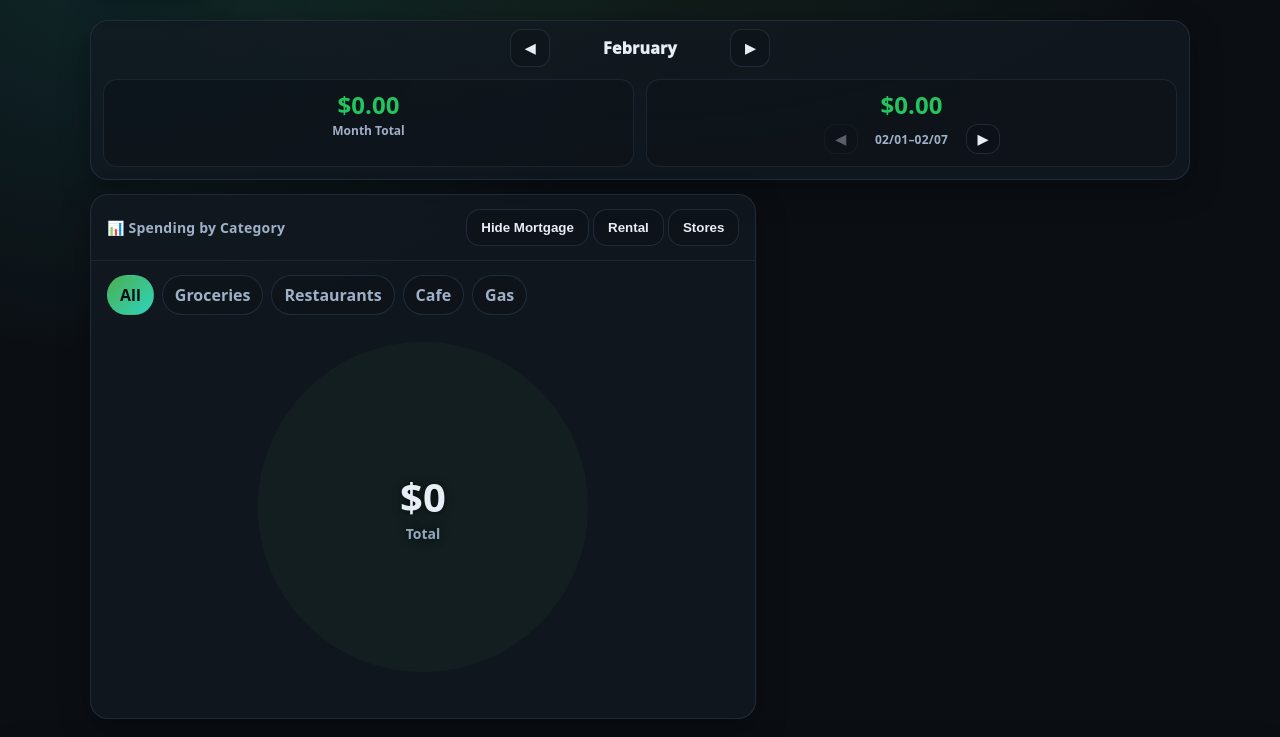
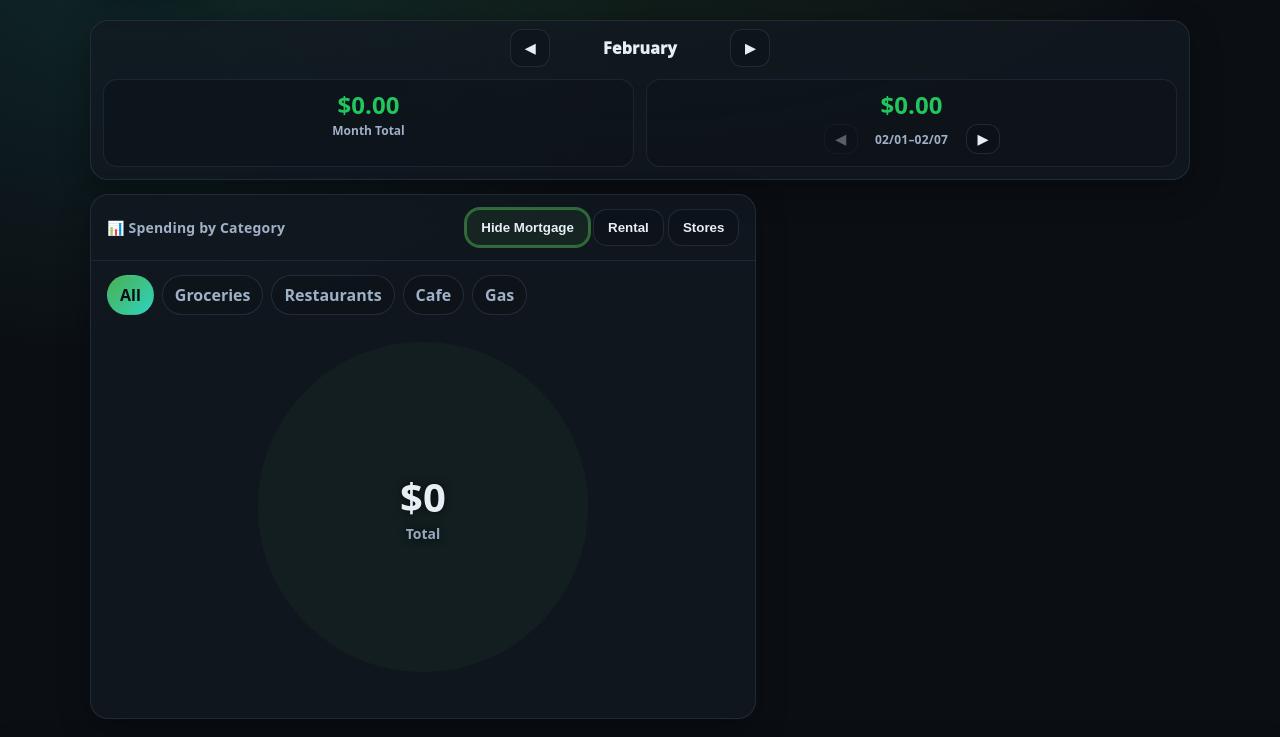
Before and after one commit to ragnorak02/levelUp, a website: page finances/index.html in a window 1280 px wide. Both pictures are taken after a click on the button "Show Mortgage". Shown: the part 63-800 px from the top of the page. Drawn offline with Linux system fonts and the light colour scheme.

Commit message:
finance adjust charts

```diff
--- a/finances/index.html
+++ b/finances/index.html
@@ -838,7 +838,10 @@
       }
 
       function applyRentalFilter(list){
-        return rentalOnly ? list.filter(r => String(r.property||'').toLowerCase() === 'rental') : list;
+        const prop = (r)=> String(r.property||'').trim().toLowerCase();
+        // Default: exclude rental-property receipts from primary view
+        // (Rental toggle switches the whole app into rental-only mode)
+        return rentalOnly ? list.filter(r => prop(r) === 'rental') : list.filter(r => prop(r) !== 'rental');
       }
 
       function normalizeStoreName(store){
@@ -913,7 +916,7 @@
 
       const mortgageToggleBtn = document.getElementById('mortgageToggleBtn');
       if (mortgageToggleBtn){
-        mortgageToggleBtn.classList.toggle('toggle-on', hideMortgage);
+        mortgageToggleBtn.classList.toggle('toggle-on', !hideMortgage);
         mortgageToggleBtn.textContent = hideMortgage ? 'Show Mortgage' : 'Hide Mortgage';
       }
 
@@ -1055,8 +1058,12 @@
           return;
         }
 
-        // Default category mode (existing behavior)
+        // Default category mode
+        // - groceries => grocery breakdown
+        // - restaurants/cafe => break down by store (so you can see which restaurants/cafes)
+        // - otherwise => category breakdown
         if (tabKey === 'groceries') activeCategories = await aggregateGroceriesBreakdown(monthReceipts);
+        else if (tabKey === 'restaurants' || tabKey === 'cafe') activeCategories = aggregateByStore(monthReceipts);
         else activeCategories = aggregateByReceiptCategory(monthReceipts);
       }
 
@@ -1184,7 +1191,7 @@
       if (mortgageToggleBtn){
         mortgageToggleBtn.addEventListener('click', async ()=>{
           hideMortgage = !hideMortgage;
-          mortgageToggleBtn.classList.toggle('toggle-on', hideMortgage);
+          mortgageToggleBtn.classList.toggle('toggle-on', !hideMortgage);
           mortgageToggleBtn.textContent = hideMortgage ? 'Show Mortgage' : 'Hide Mortgage';
           await refreshAll();
         });
```
